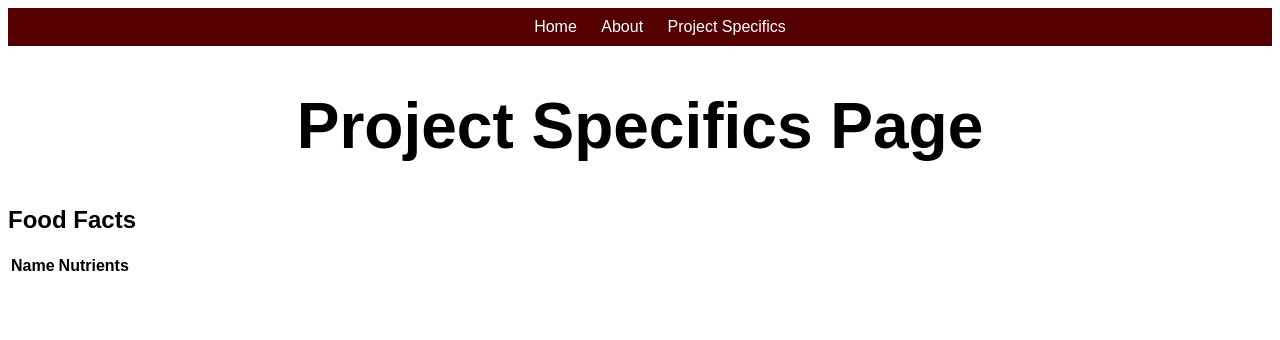
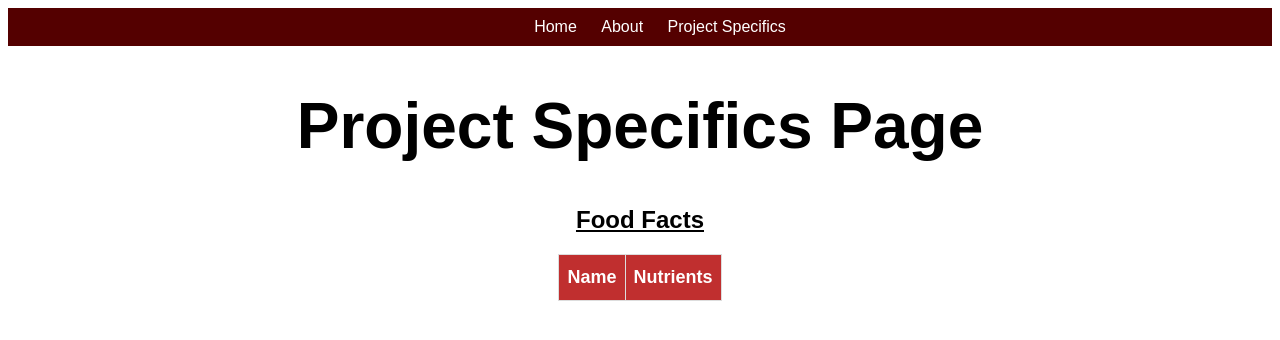
Before and after one commit to jonriccii/INST377NutritionFacts, a website: page Project_Specific.html in a window 1280 px wide. Drawn offline with Linux system fonts and the light colour scheme; no server answers.

Commit message:
added styling for table

```diff
--- /dev/null
+++ b/ProjectSpecificCSS.css
@@ -0,0 +1,36 @@
+#food-facts {
+    text-align: center;
+}
+#food-facts-table {
+    width: auto;
+    border-collapse: collapse;
+    margin: 20px 0;
+    font-size: 18px;
+    text-align: left;
+    margin-left: auto;
+    margin-right: auto;
+}
+
+#food-facts-table th, #food-facts-table td {
+    border: 1px solid #ddd;
+    padding: 8px;
+}
+
+#food-facts-table th {
+    background-color: rgb(192, 47, 47);
+    color: white;
+}
+
+#food-facts-table tr:nth-child(even) {
+    background-color: #f2f2f2;
+}
+
+#food-facts-table tr:hover {
+    background-color: #ddd;
+}
+
+#food-facts-table th {
+    padding-top: 12px;
+    padding-bottom: 12px;
+    text-align: left;
+}
--- a/Project_Specific.html
+++ b/Project_Specific.html
@@ -4,6 +4,7 @@
     <title>Project Specific Page</title>
     <script src="callFoodFacts.js" defer></script>
     <link rel="stylesheet" href="HomePageCSS.css">
+    <link rel="stylesheet" href="ProjectSpecificCSS.css">
 </head>
 
 <body>
@@ -22,7 +23,7 @@
     </div>
 
     <section id="food-facts">
-        <h2>Food Facts</h2>
+        <h2><u>Food Facts</u></h2>
         <table id="food-facts-table">
             <thead>
                 <tr>
```
Also changed, not shown: Home.html (+0 -26 lines).
